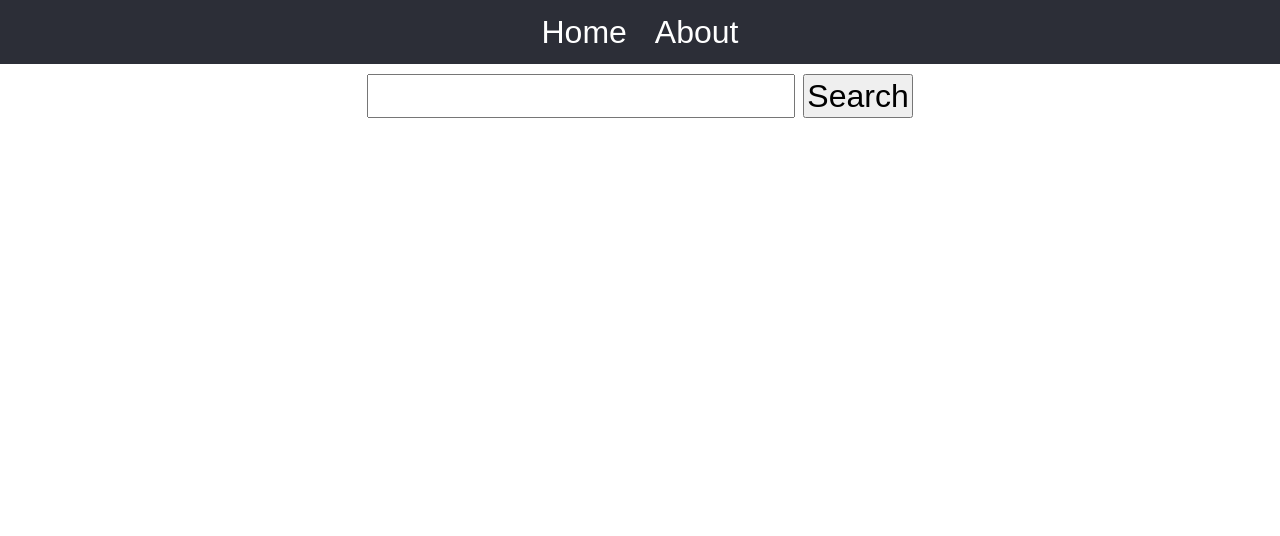
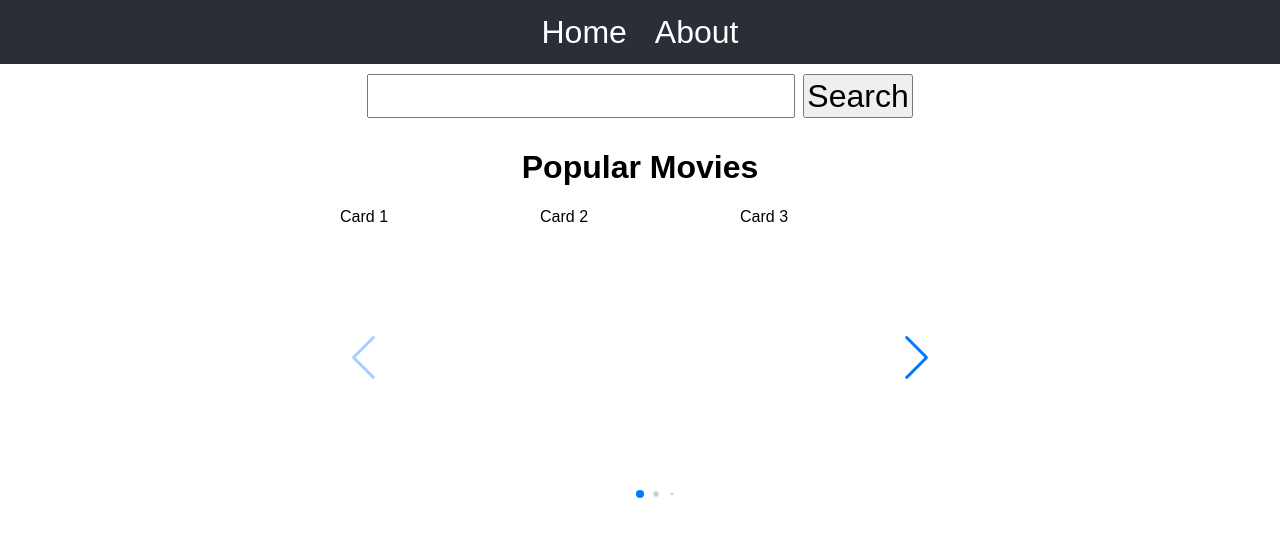
Before and after one commit to yap8/movie-searcher, a React (Create React App) app: page / in a window 1280 px wide. Shown: the top 536 px of the page. Built offline with nearby package versions, Linux system fonts and the light colour scheme.

Commit message:
added basic slider and Popular styles

```diff
--- a/package.json
+++ b/package.json
@@ -14,7 +14,8 @@
     "react-router-dom": "^5.1.2",
     "react-scripts": "3.3.1",
     "redux": "^4.0.5",
-    "styled-components": "^5.0.1"
+    "styled-components": "^5.0.1",
+    "swiper": "^5.3.0"
   },
   "scripts": {
     "start": "react-scripts start",
--- a/src/components/Popular.js
+++ b/src/components/Popular.js
@@ -1,10 +1,63 @@
-import React from 'react'
+import React, { useEffect } from 'react'
+import Swiper from 'swiper'
+import styled from 'styled-components'
+import 'swiper/css/swiper.css'
+
+const Container = styled.section`
+
+`
+
+const Title = styled.h1`
+  text-align: center;
+`
+
+const Carousel = styled.div`
+  width: 600px;
+  height: 300px;
+`
 
 const Popular = () => {
+  useEffect(() => {
+    new Swiper('.swiper-container', {
+      slidesPerView: 3,
+      slidesPerGroup: 3,
+      pagination: {
+        el: '.swiper-pagination',
+        dynamicBullets: true,
+        clickable: true
+      },
+      navigation: {
+        nextEl: '.swiper-button-next',
+        prevEl: '.swiper-button-prev'
+      }
+    })
+  }, [])
+
   return (
-    <div>
-
-    </div>
+    <Container>
+      <Title>Popular Movies</Title>
+      {/* <!-- Slider main container --> */}
+      <Carousel className="swiper-container">
+          {/* <!-- Additional required wrapper --> */}
+          <div className="swiper-wrapper">
+              {/* <!-- Slides --> */}
+              <div className="swiper-slide">Card 1</div>
+              <div className="swiper-slide">Card 2</div>
+              <div className="swiper-slide">Card 3</div>
+              <div className="swiper-slide">Card 4</div>
+              <div className="swiper-slide">Card 5</div>
+              <div className="swiper-slide">Card 6</div>
+              <div className="swiper-slide">Card 7</div>
+              <div className="swiper-slide">Card 8</div>
+              <div className="swiper-slide">Card 9</div>
+          </div>
+          {/* <!-- If we need pagination --> */}
+          <div className="swiper-pagination"></div>
+          {/* <!-- If we need navigation buttons --> */}
+          <div className="swiper-button-prev"></div>
+          <div className="swiper-button-next"></div>
+      </Carousel>
+    </Container>
   )
 }
 
```
Also changed, not shown: src/components/MovieCard.js (added, +11 -0 lines), 1 other file (tests, documents, lock files or other folders).
